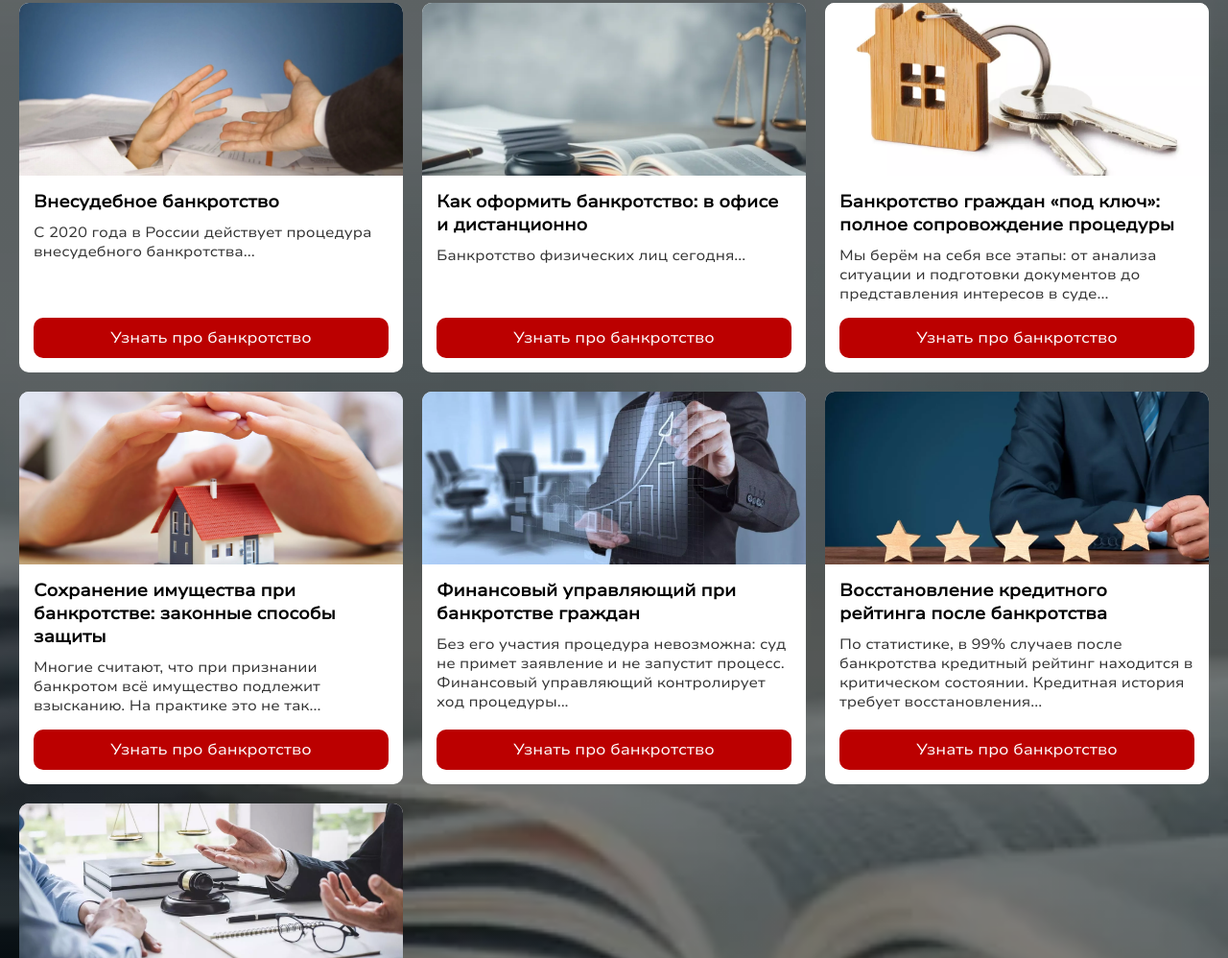
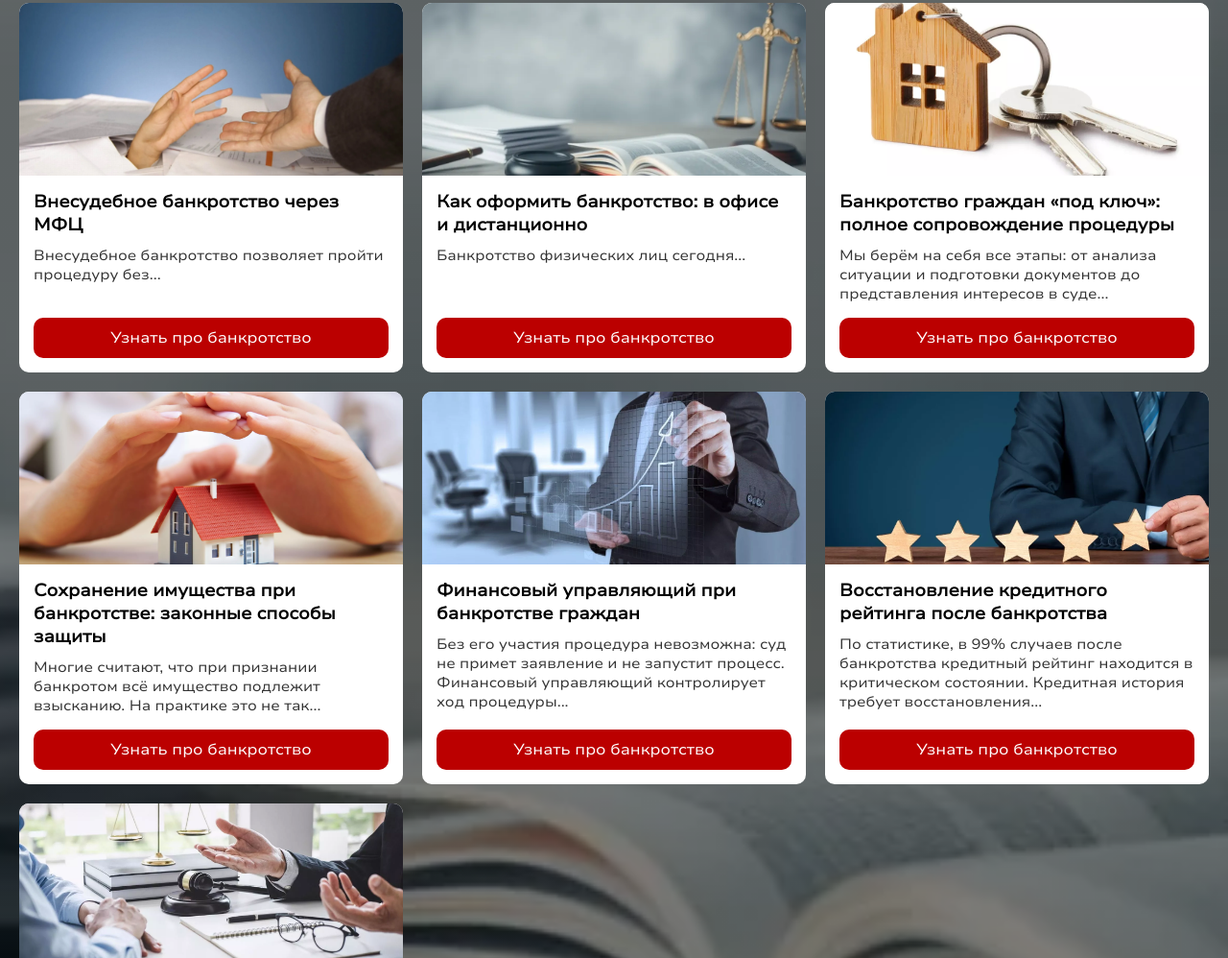
Before and after one commit to Odya01/bankrotstvo134, a plain HTML site: page stati/index.html in a window 1280 px wide. Shown: the part 1310-2308 px from the top of the page at 96% size. Drawn offline with Linux system fonts and the light colour scheme.

Commit message:
fix stati

```diff
--- a/stati/index.html
+++ b/stati/index.html
@@ -275,7 +275,8 @@
               <a href="../case/" class="nav__list">Примеры дел</a>
               <div class="nav__drop_item has-submenu">
                 <button class="nav__toggle" type="button">
-      Статьи <span class="nav__burger_arrow" aria-hidden="true"></span>
+                  Статьи
+                  <span class="nav__burger_arrow" aria-hidden="true"></span>
                 </button>
                 <div class="nav__dropdown">
                   <a href="./">По услугам</a>
@@ -433,10 +434,9 @@
                 class="card__image"
               />
               <div class="card__content">
-                <h3 class="card__title">Внесудебное банкротство</h3>
+                <h3 class="card__title">Внесудебное банкротство через МФЦ</h3>
                 <p class="card__description">
-                  С 2020 года в России действует процедура внесудебного
-                  банкротства...
+                  Внесудебное банкротство позволяет пройти процедуру без...
                 </p>
                 <a href="vnesudebnoe-bankrotstvo/" class="card__button"
                   >Узнать про банкротство</a
```
Lines whose indentation alone changed are shown as unchanged.
